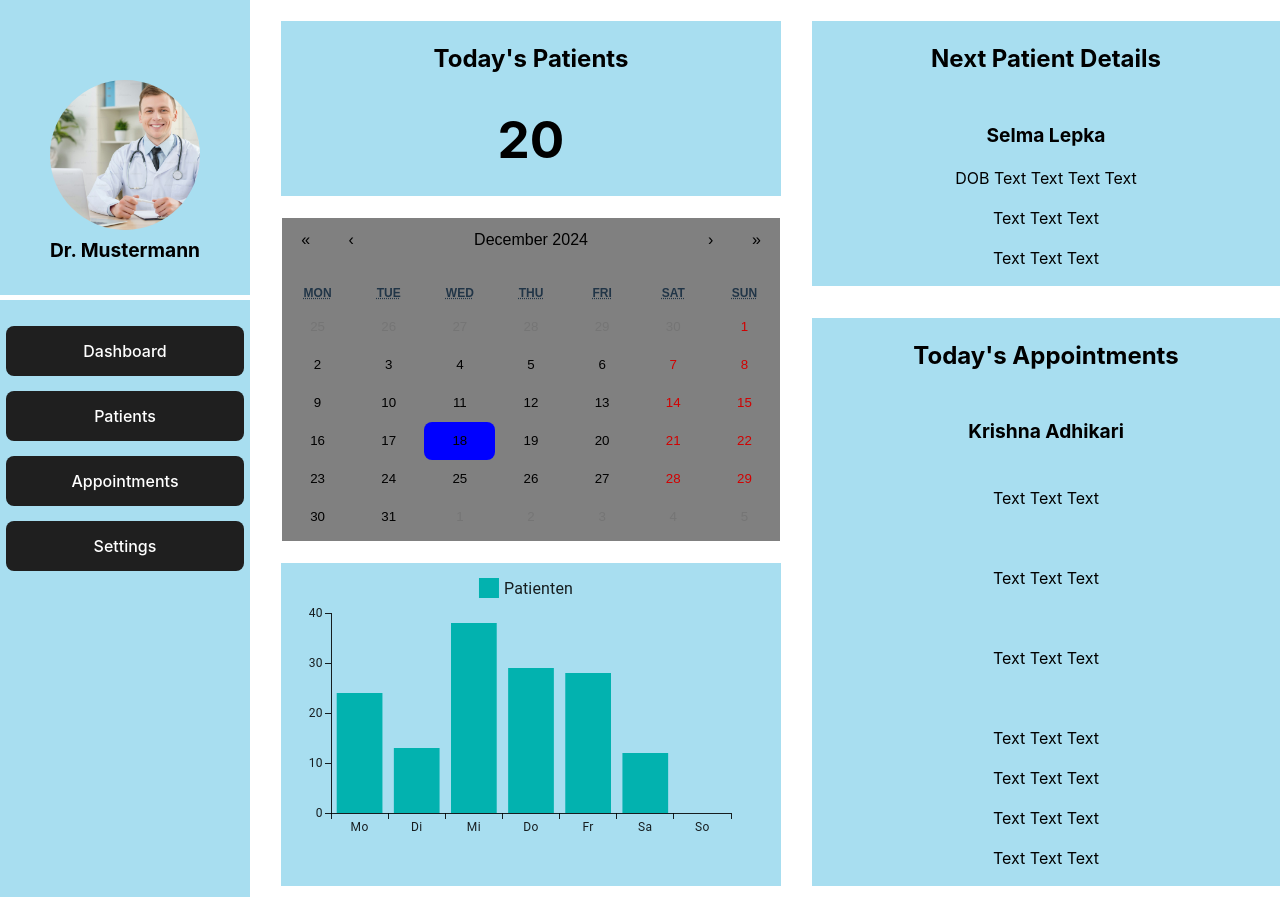
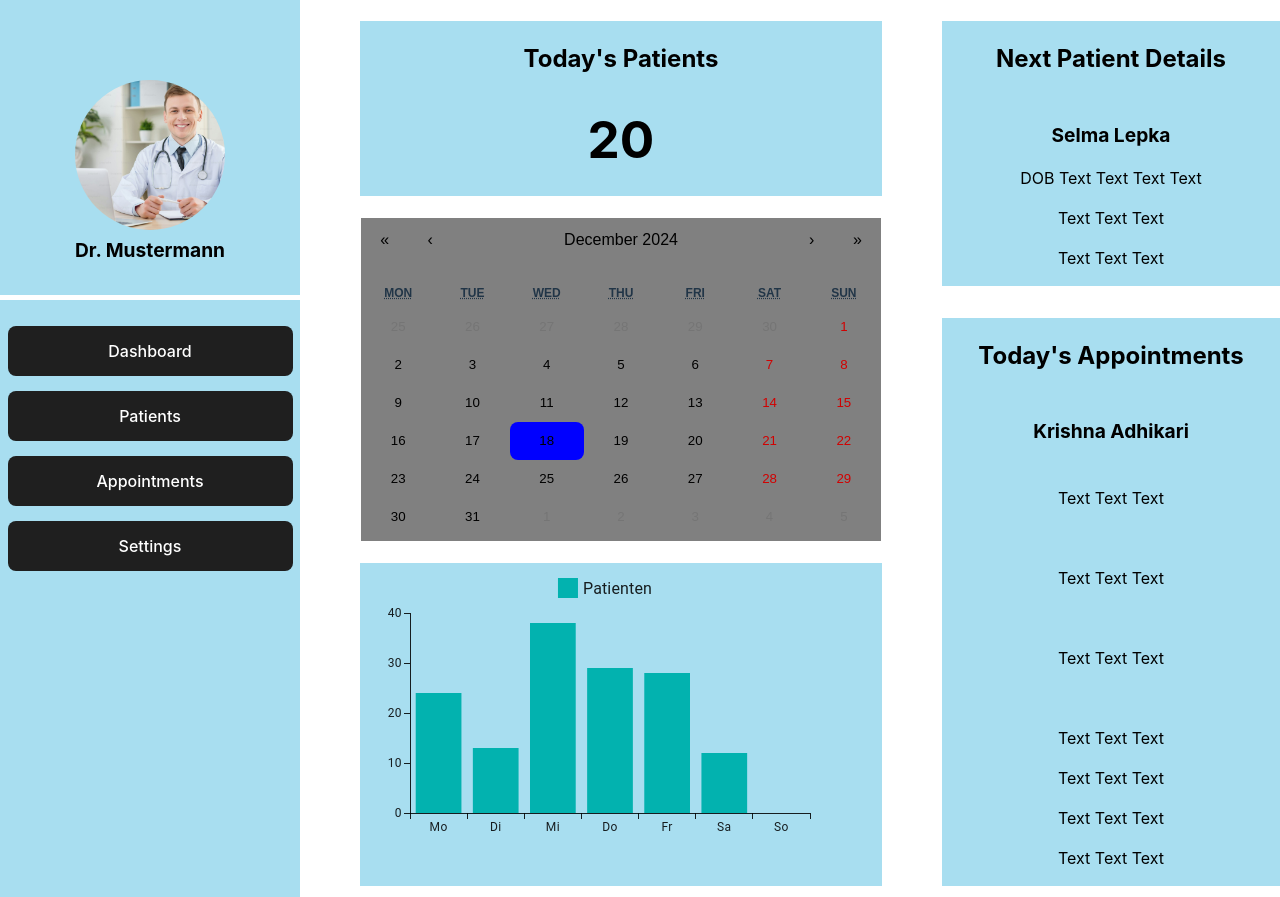
Before and after one commit to Saugat-Pandey/MedicalDashboard, a React (Vite) app: page / in a window 1280 px wide. Built offline with nearby package versions, Linux system fonts and the light colour scheme.

Commit message:
Seite angepasst

```diff
--- a/src/components/PatientsPage.css
+++ b/src/components/PatientsPage.css
@@ -2,12 +2,12 @@
 .patients-page-container div {
     padding: 10px;
     margin: 0;
-    max-width: 100%;
+    max-width: 200%;
     width: 100%;
 }
 
 .patients-page-container table {
-    width: 75%;
+    width: 100%;
     border-collapse: collapse;
     table-layout: fixed;
     margin-left: 0;
--- a/src/components/Sidebar.css
+++ b/src/components/Sidebar.css
@@ -3,7 +3,7 @@
     left: 0;
     top: 0;
     height: 100vh;
-    width: 250px;
+    width: 300px;
     background-color: #a8def0;
     color: black;
     display: flex;
--- a/src/pages/Dashboard.css
+++ b/src/pages/Dashboard.css
@@ -1,7 +1,7 @@
 #dashboard-container {
     display: grid;
-    grid-template-columns: 250px 1fr 1fr; /* Sidebar, first column, second column */
-    gap: 20px;
+    grid-template-columns: 300px 1fr 1fr; /* Sidebar, first column, second column */
+    gap: 60px;
 }
 
 aside.sidebar {
@@ -28,7 +28,7 @@ aside.sidebar {
     width: 100%;
     margin: 10px;
     border: 1px solid white;
-    max-width: 500px;
+    max-width: 700px;
 }
 
 #barChartWeekPatients {
```
